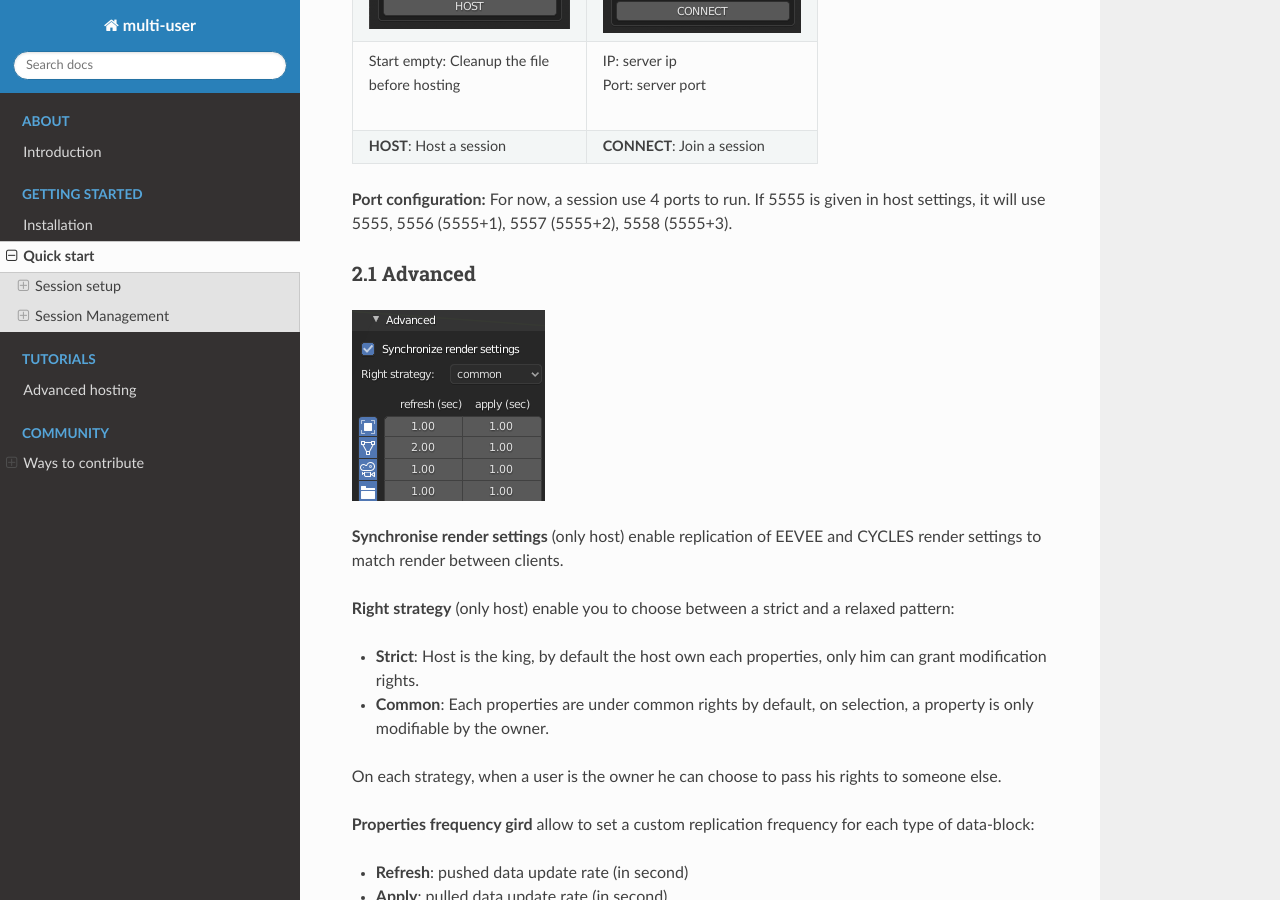
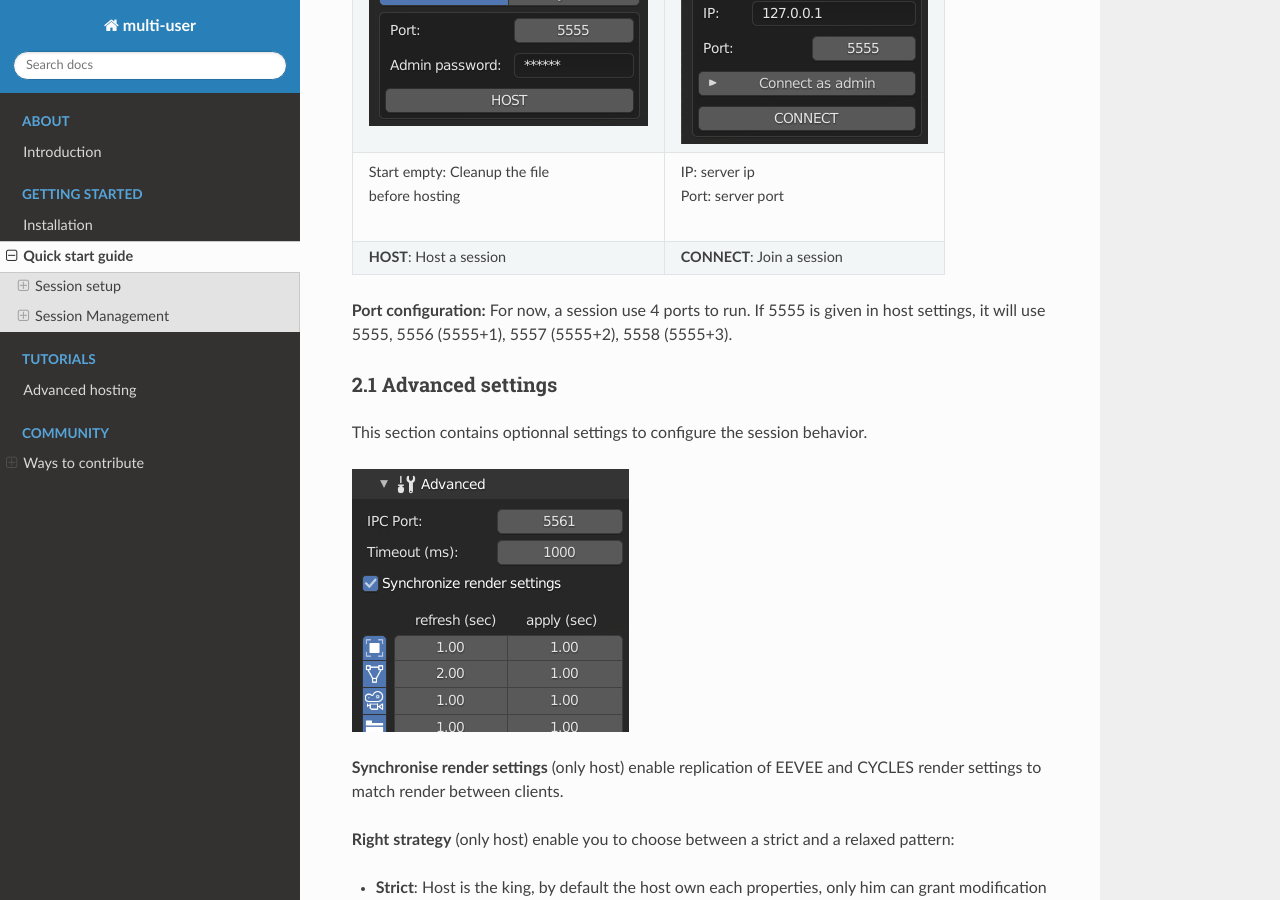
Before and after one commit to AvvyB/blender-multi-user, a Sphinx documentation site: the page built from docs/getting_started/quickstart.rst, in a window 1280 px wide and 900 px high, scrolled down 917 px. Built offline with Sphinx 7.4.7 and the Read the Docs theme 2.0.0, drawn with Linux system fonts in a browser that asks for light colours; some of the changed text lies outside the part shown.

Commit message:
doc: update captures

```diff
--- a/docs/getting_started/quickstart.rst
+++ b/docs/getting_started/quickstart.rst
@@ -1,5 +1,5 @@
 ===========
-Quick start
+Quick start guide
 ===========
 
 *All settings are located under: `View3D -> Sidebar -> Multiuser panel`*
@@ -40,9 +40,11 @@ Hosting and connection are done from this panel.
 For now, a session use 4 ports to run.
 If 5555 is given in host settings, it will use 5555, 5556 (5555+1), 5557 (5555+2), 5558 (5555+3).
 
-------------
-2.1 Advanced
-------------
+---------------------
+2.1 Advanced settings
+---------------------
+
+This section contains optionnal settings to configure the session behavior.
 
 .. image:: img/quickstart_advanced.png
 
```
Also changed, not shown: docs/getting_started/img/quickstart_advanced.png, docs/getting_started/img/quickstart_host.png, docs/getting_started/img/quickstart_join.png, docs/getting_started/img/quickstart_presence.png, docs/getting_started/img/quickstart_properties.png, docs/getting_started/img/quickstart_user_infos.png, docs/getting_started/img/quickstart_users.png.
